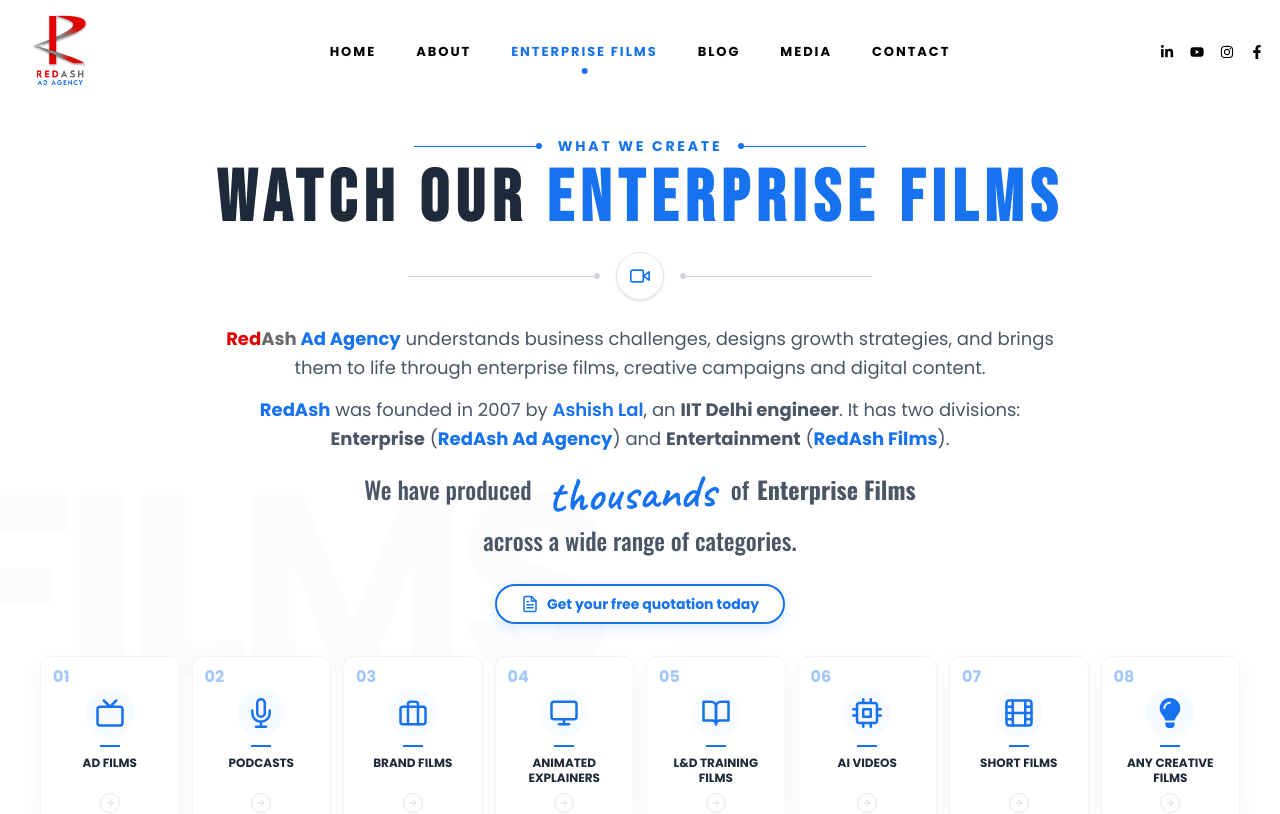
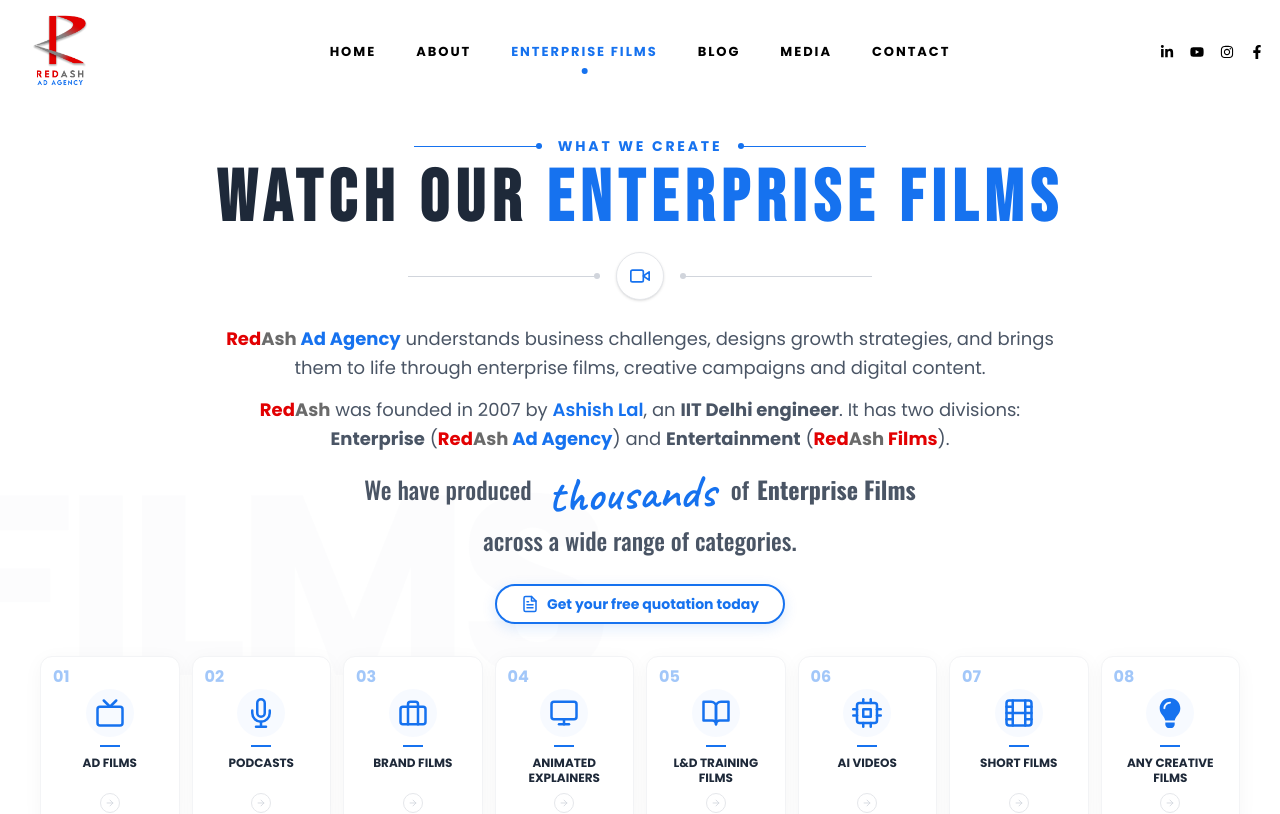
Before and after one commit to YashRaj28359/RedAsh-final-design, a React (Vite) app: page /ad-agency/films in a window 1280 px wide. Shown: the top 814 px of the page. Built offline with nearby package versions, Linux system fonts and the light colour scheme.

Commit message:
Update RedAsh Ad Agency links and styling in EnterpriseFilms

```diff
--- a/src/pages/Agency/components/EnterpriseFilms.jsx
+++ b/src/pages/Agency/components/EnterpriseFilms.jsx
@@ -85,10 +85,10 @@
           {/* Description Text */}
           <div className="max-w-4xl mx-auto px-4">
             <p className="font-main text-gray-600 text-sm md:text-base lg:text-lg leading-relaxed mb-3">
-              <Link to="/" className="hover:opacity-80 transition-opacity"><strong><span className="text-brand-red">Red</span><span className="text-brand-gray">Ash</span> <span className="text-brand-blue">Ad Agency</span></strong></Link> understands business challenges, designs growth strategies, and brings them to life through enterprise films, creative campaigns and digital content.
+              <Link to="/ad-agency" className="hover:opacity-80 transition-opacity"><strong><span className="text-brand-red">Red</span><span className="text-brand-gray">Ash</span> <span className="text-brand-blue">Ad Agency</span></strong></Link> understands business challenges, designs growth strategies, and brings them to life through enterprise films, creative campaigns and digital content.
             </p>
             <p className="font-main text-gray-600 text-sm md:text-base lg:text-lg leading-relaxed mb-3">
-              <strong className="text-brand-blue">RedAsh</strong> was founded in 2007 by <a href="https://www.linkedin.com/in/ashishlalreal/" target="_blank" rel="noopener noreferrer" className="text-brand-blue font-semibold hover:underline">Ashish Lal</a>, an <strong>IIT Delhi engineer</strong>. It has two divisions: <br /> <strong>Enterprise</strong> (<Link to="/" className="text-brand-blue hover:underline font-bold">RedAsh Ad Agency</Link>) and <strong>Entertainment</strong> (<Link to="/films" className="text-brand-blue hover:underline font-bold">RedAsh Films</Link>).
+              <Link to="/" className="hover:opacity-80 transition-opacity"><strong><span className="text-brand-red">Red</span><span className="text-brand-gray">Ash</span></strong></Link> was founded in 2007 by <a href="https://www.linkedin.com/in/ashishlalreal/" target="_blank" rel="noopener noreferrer" className="text-brand-blue font-semibold hover:underline">Ashish Lal</a>, an <strong>IIT Delhi engineer</strong>. It has two divisions: <br /> <strong>Enterprise</strong> (<Link to="/ad-agency" className="hover:underline font-bold"><span className="text-brand-red">Red</span><span className="text-brand-gray">Ash</span> <span className="text-brand-blue">Ad Agency</span></Link>) and <strong>Entertainment</strong> (<Link to="/films" className="hover:underline font-bold"><span className="text-brand-red">Red</span><span className="text-brand-gray">Ash</span> <span className="text-brand-red">Films</span></Link>).
             </p>
             <p className="font-subtitle text-gray-600 text-base md:text-xl lg:text-2xl leading-relaxed mb-6 flex flex-wrap justify-center items-center gap-2">
               We have produced <span className="font-cursive text-brand-blue text-3xl md:text-4xl lg:text-5xl px-2 -rotate-2 transform translate-y-1">thousands</span> of <strong>Enterprise Films</strong> across a wide range of categories.
```
